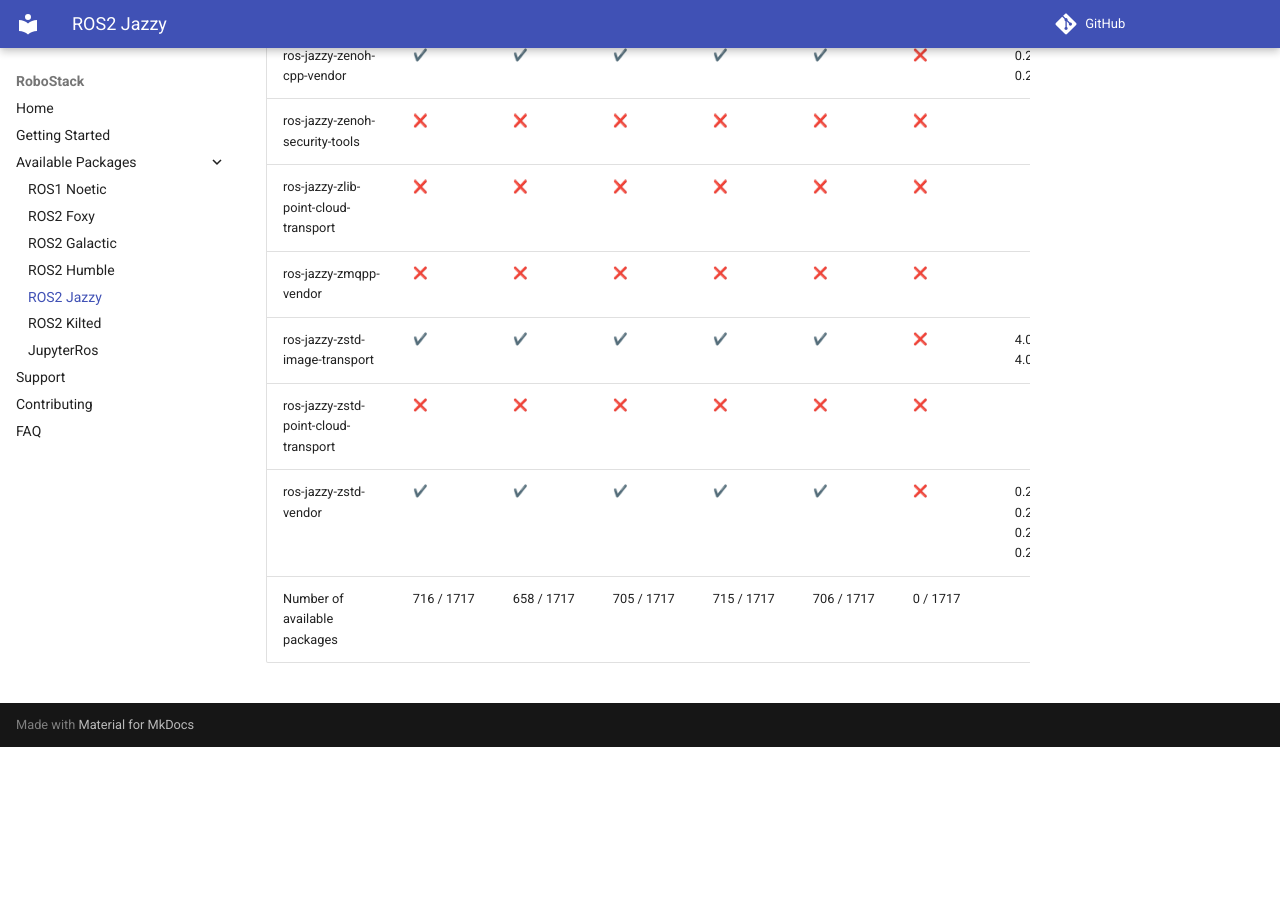
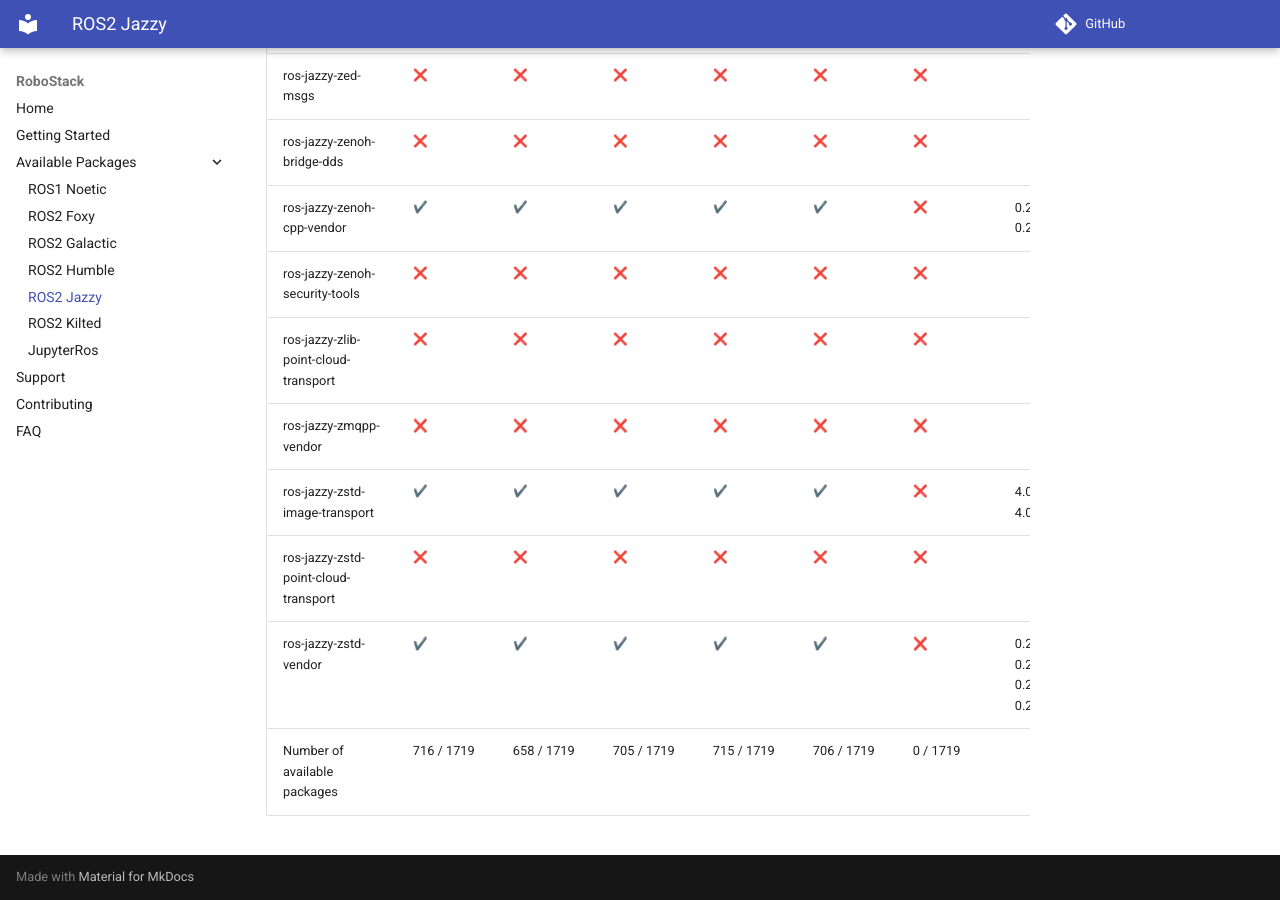
Before and after one commit to RoboStack/robostack.github.io, an MkDocs documentation site: the page built from docs/jazzy.md, in a window 1280 px wide and 900 px high, scrolled down 131776 px. Built offline with MkDocs 1.6.1 and Material for MkDocs 9.7.7, drawn with Linux system fonts in a browser that asks for light colours; emoji names are drawn with the system emoji font; comment, search, counter and statistics services are not loaded; before the commit the page ends 132523 px from its top, so only the background shows below that; some of the changed text lies outside the part shown.

Commit message:
Update tables

```diff
--- a/docs/jazzy.md
+++ b/docs/jazzy.md
@@ -1717,4 +1719,4 @@
 | ros-jazzy-zstd-image-transport | :heavy_check_mark: { data-sort='1' } | :heavy_check_mark: { data-sort='1' } | :heavy_check_mark: { data-sort='1' } | :heavy_check_mark: { data-sort='1' } | :heavy_check_mark: { data-sort='1' } | :x: { data-sort='0' } | 4.0.3, 4.0.4, 4.0.5  |
 | ros-jazzy-zstd-point-cloud-transport | :x: { data-sort='0' } | :x: { data-sort='0' } | :x: { data-sort='0' } | :x: { data-sort='0' } | :x: { data-sort='0' } | :x: { data-sort='0' } |   |
 | ros-jazzy-zstd-vendor | :heavy_check_mark: { data-sort='1' } | :heavy_check_mark: { data-sort='1' } | :heavy_check_mark: { data-sort='1' } | :heavy_check_mark: { data-sort='1' } | :heavy_check_mark: { data-sort='1' } | :x: { data-sort='0' } | 0.26.3, 0.26.6, 0.26.7, 0.26.8  |
-| Number of available packages |  716 / 1717 | 658 / 1717 | 705 / 1717 | 715 / 1717 | 706 / 1717 | 0 / 1717 |
+| Number of available packages |  716 / 1719 | 658 / 1719 | 705 / 1719 | 715 / 1719 | 706 / 1719 | 0 / 1719 |
```
Also changed, not shown: other parts of docs/jazzy.md (+2 -0 lines), docs/humble.md (+3 -1 lines).
